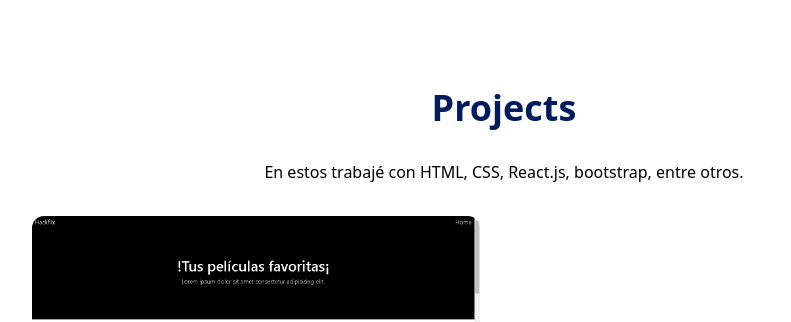
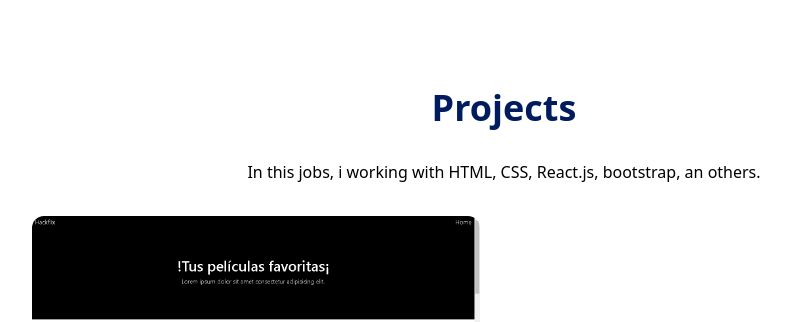
Before and after one commit to facugroso/Portfolio, a React (Vite) app: page / in a window 1280 px wide. Shown: the part 1280-1602 px from the top of the page, without its empty margins (168-959 px from the left). Built offline with nearby package versions, Linux system fonts and the light colour scheme.

Commit message:
in english the container

```diff
--- a/src/components/Projects.jsx
+++ b/src/components/Projects.jsx
@@ -9,7 +9,7 @@ const Projects = () => {
         Projects
       </h1>
       <p className="text-center py-8">
-        En estos trabajé con HTML, CSS, React.js, bootstrap, entre otros.
+        In this jobs, i working with HTML, CSS, React.js, bootstrap, an others.
       </p>
       <div className="grid sm:grid-cols-2 gap-12 ">
         <a href="https://hackflixmovies.netlify.app" target="_blank">
```
